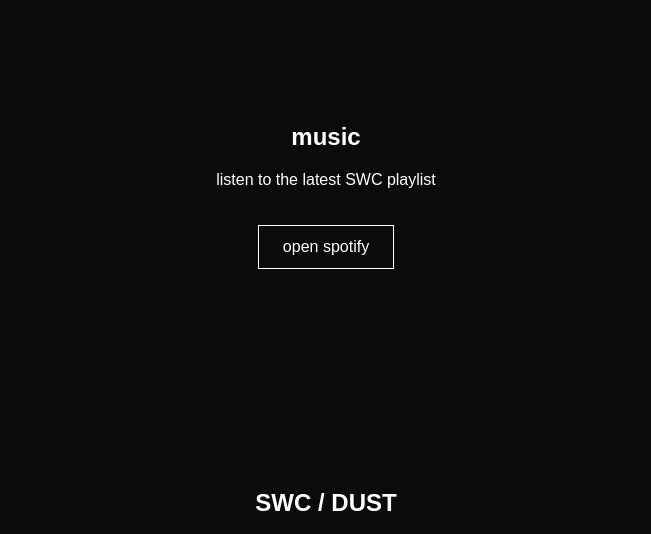
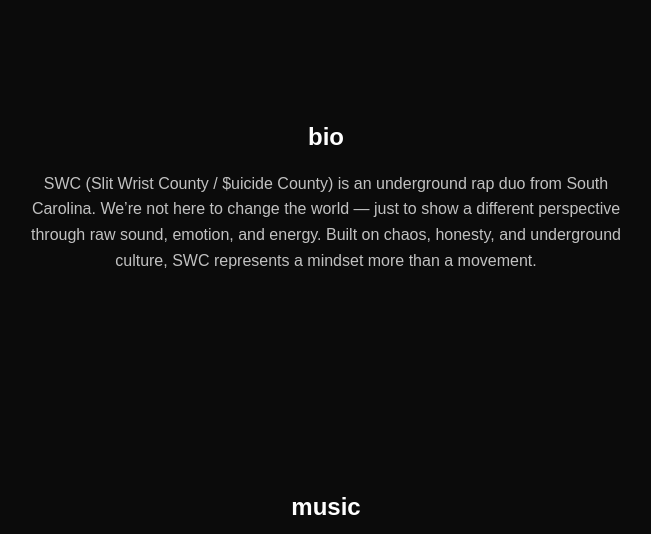
Before and after one commit to dsparks120809-dev/SWC, a plain HTML site: page index.html in a window 1280 px wide. Shown: the part 797-1331 px from the top of the page, without its empty margins (314-965 px from the left). Drawn offline with Linux system fonts and the light colour scheme.

Commit message:
Update index.html

```diff
--- a/index.html
+++ b/index.html
@@ -157,7 +157,17 @@
   <div class="logo">SWC</div>
   <div class="subtitle">skater / alt / underground collective</div>
 </div>
+<section id="bio">
 
+  <h1>bio</h1>
+
+  <p style="max-width:600px; margin:auto; opacity:0.75; line-height:1.6;">
+    SWC (Slit Wrist County / $uicide County) is an underground rap duo from South Carolina.
+    We’re not here to change the world — just to show a different perspective through raw sound, emotion, and energy.
+    Built on chaos, honesty, and underground culture, SWC represents a mindset more than a movement.
+  </p>
+
+</section>
 <!-- MUSIC -->
 <section id="music">
   <h1>music</h1>
```
